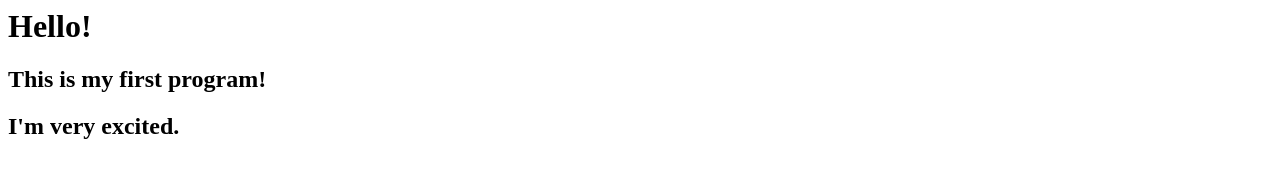
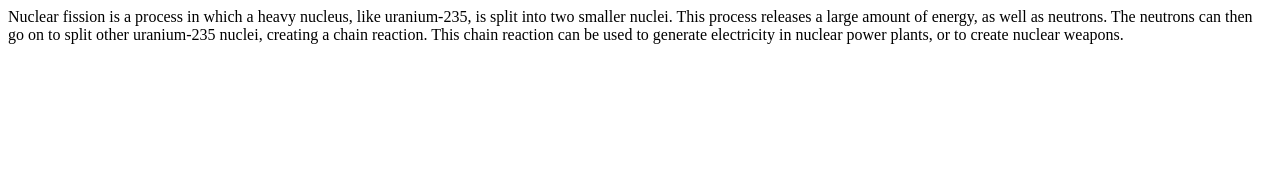
Before and after one commit to ghosri/coursera-test, a plain HTML site: page index.html in a window 1280 px wide. Drawn offline with Linux system fonts and the light colour scheme.

Commit message:
Update index.html

```diff
--- a/index.html
+++ b/index.html
@@ -1,3 +1 @@
-<h1>Hello!</h1>
-<h2>This is my first program!</h2>
-<h2>I'm very excited.</h2>
+<p>Nuclear fission is a process in which a heavy nucleus, like uranium-235, is split into two smaller nuclei. This process releases a large amount of energy, as well as neutrons. The neutrons can then go on to split other uranium-235 nuclei, creating a chain reaction. This chain reaction can be used to generate electricity in nuclear power plants, or to create nuclear weapons.</p>
```
